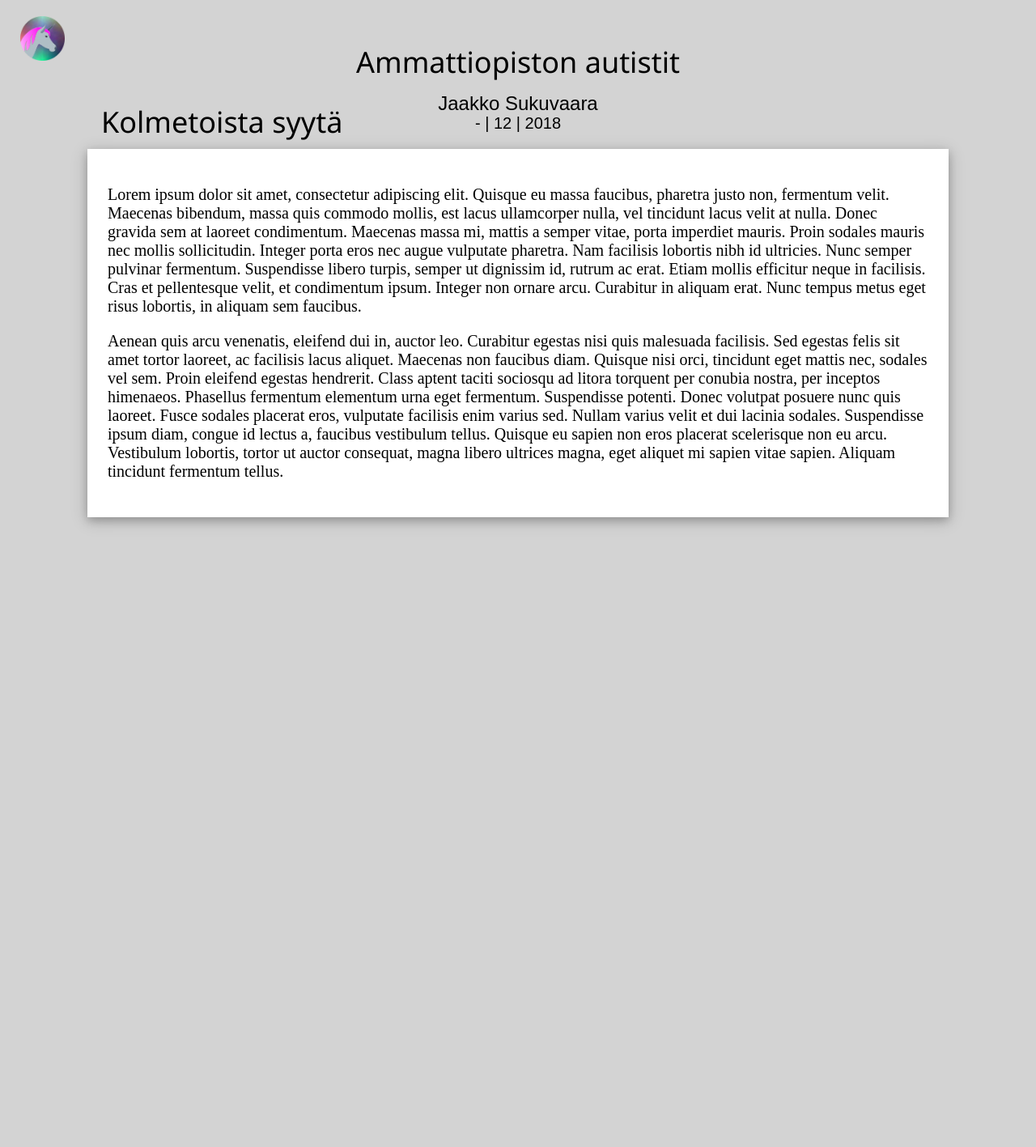
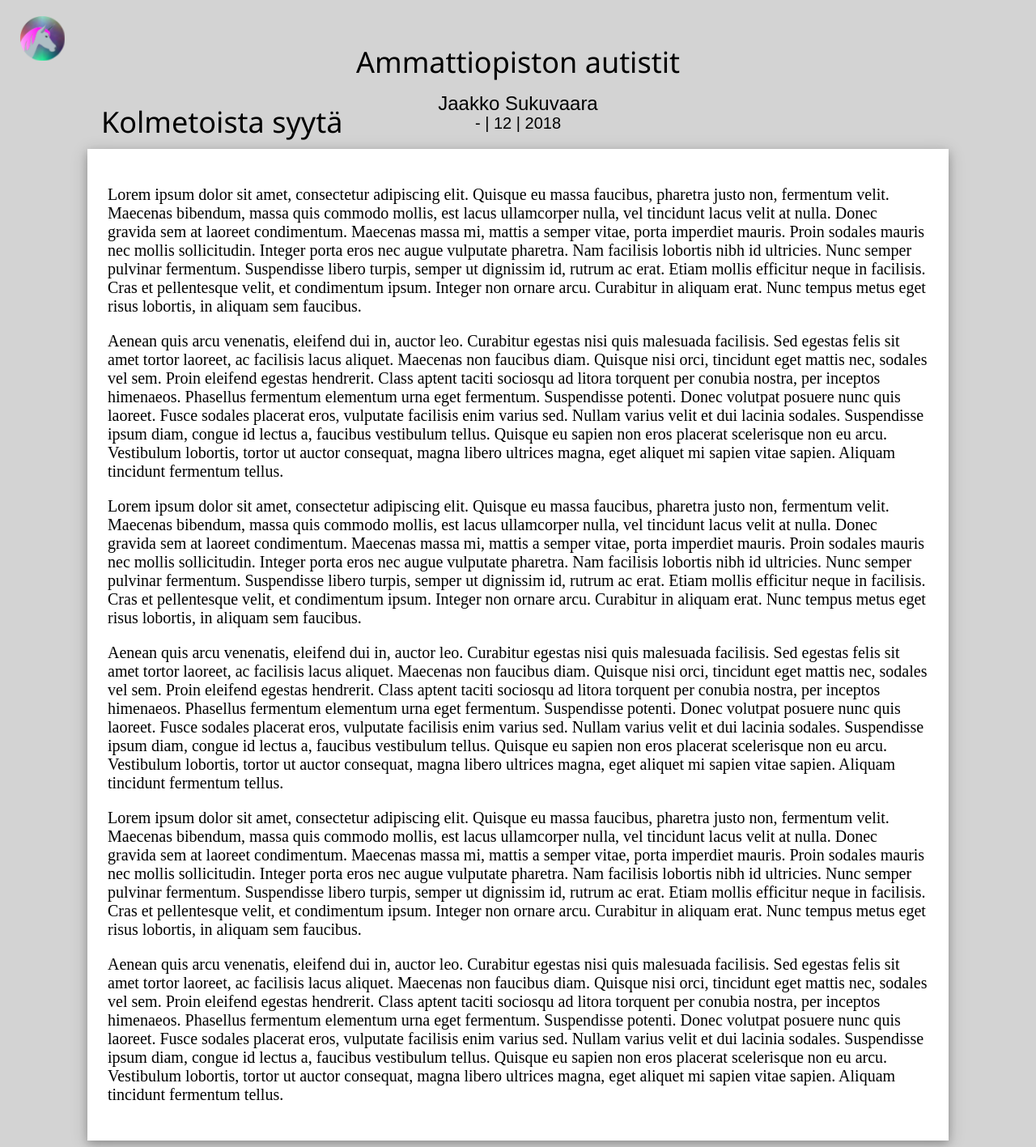
Before and after one commit to jaakop/saakoLisaaTehtavia, a PHP site: page /Blog/Blogs/Kolmetoistasyyta in a window 1280 px wide. Shown: the whole page at 81% size. Before the commit the page ends 651 px from the top, so only its background shows below. Run offline with PHP 8.4, Linux system fonts and the light colour scheme.

Commit message:
Fixed the title on the blog

```diff
--- a/Blog/Blogs/Kolmetoistasyyta/index.html
+++ b/Blog/Blogs/Kolmetoistasyyta/index.html
@@ -22,6 +22,18 @@
         <p>
             Aenean quis arcu venenatis, eleifend dui in, auctor leo. Curabitur egestas nisi quis malesuada facilisis. Sed egestas felis sit amet tortor laoreet, ac facilisis lacus aliquet. Maecenas non faucibus diam. Quisque nisi orci, tincidunt eget mattis nec, sodales vel sem. Proin eleifend egestas hendrerit. Class aptent taciti sociosqu ad litora torquent per conubia nostra, per inceptos himenaeos. Phasellus fermentum elementum urna eget fermentum. Suspendisse potenti. Donec volutpat posuere nunc quis laoreet. Fusce sodales placerat eros, vulputate facilisis enim varius sed. Nullam varius velit et dui lacinia sodales. Suspendisse ipsum diam, congue id lectus a, faucibus vestibulum tellus. Quisque eu sapien non eros placerat scelerisque non eu arcu. Vestibulum lobortis, tortor ut auctor consequat, magna libero ultrices magna, eget aliquet mi sapien vitae sapien. Aliquam tincidunt fermentum tellus.
         </p>
+        <p>
+            Lorem ipsum dolor sit amet, consectetur adipiscing elit. Quisque eu massa faucibus, pharetra justo non, fermentum velit. Maecenas bibendum, massa quis commodo mollis, est lacus ullamcorper nulla, vel tincidunt lacus velit at nulla. Donec gravida sem at laoreet condimentum. Maecenas massa mi, mattis a semper vitae, porta imperdiet mauris. Proin sodales mauris nec mollis sollicitudin. Integer porta eros nec augue vulputate pharetra. Nam facilisis lobortis nibh id ultricies. Nunc semper pulvinar fermentum. Suspendisse libero turpis, semper ut dignissim id, rutrum ac erat. Etiam mollis efficitur neque in facilisis. Cras et pellentesque velit, et condimentum ipsum. Integer non ornare arcu. Curabitur in aliquam erat. Nunc tempus metus eget risus lobortis, in aliquam sem faucibus.
+        </p>
+        <p>
+            Aenean quis arcu venenatis, eleifend dui in, auctor leo. Curabitur egestas nisi quis malesuada facilisis. Sed egestas felis sit amet tortor laoreet, ac facilisis lacus aliquet. Maecenas non faucibus diam. Quisque nisi orci, tincidunt eget mattis nec, sodales vel sem. Proin eleifend egestas hendrerit. Class aptent taciti sociosqu ad litora torquent per conubia nostra, per inceptos himenaeos. Phasellus fermentum elementum urna eget fermentum. Suspendisse potenti. Donec volutpat posuere nunc quis laoreet. Fusce sodales placerat eros, vulputate facilisis enim varius sed. Nullam varius velit et dui lacinia sodales. Suspendisse ipsum diam, congue id lectus a, faucibus vestibulum tellus. Quisque eu sapien non eros placerat scelerisque non eu arcu. Vestibulum lobortis, tortor ut auctor consequat, magna libero ultrices magna, eget aliquet mi sapien vitae sapien. Aliquam tincidunt fermentum tellus.
+        </p>
+        <p>
+            Lorem ipsum dolor sit amet, consectetur adipiscing elit. Quisque eu massa faucibus, pharetra justo non, fermentum velit. Maecenas bibendum, massa quis commodo mollis, est lacus ullamcorper nulla, vel tincidunt lacus velit at nulla. Donec gravida sem at laoreet condimentum. Maecenas massa mi, mattis a semper vitae, porta imperdiet mauris. Proin sodales mauris nec mollis sollicitudin. Integer porta eros nec augue vulputate pharetra. Nam facilisis lobortis nibh id ultricies. Nunc semper pulvinar fermentum. Suspendisse libero turpis, semper ut dignissim id, rutrum ac erat. Etiam mollis efficitur neque in facilisis. Cras et pellentesque velit, et condimentum ipsum. Integer non ornare arcu. Curabitur in aliquam erat. Nunc tempus metus eget risus lobortis, in aliquam sem faucibus.
+        </p>
+        <p>
+            Aenean quis arcu venenatis, eleifend dui in, auctor leo. Curabitur egestas nisi quis malesuada facilisis. Sed egestas felis sit amet tortor laoreet, ac facilisis lacus aliquet. Maecenas non faucibus diam. Quisque nisi orci, tincidunt eget mattis nec, sodales vel sem. Proin eleifend egestas hendrerit. Class aptent taciti sociosqu ad litora torquent per conubia nostra, per inceptos himenaeos. Phasellus fermentum elementum urna eget fermentum. Suspendisse potenti. Donec volutpat posuere nunc quis laoreet. Fusce sodales placerat eros, vulputate facilisis enim varius sed. Nullam varius velit et dui lacinia sodales. Suspendisse ipsum diam, congue id lectus a, faucibus vestibulum tellus. Quisque eu sapien non eros placerat scelerisque non eu arcu. Vestibulum lobortis, tortor ut auctor consequat, magna libero ultrices magna, eget aliquet mi sapien vitae sapien. Aliquam tincidunt fermentum tellus.
+        </p>
     </div>
 </body>
 </html>
--- a/Blog/Blogs/Kolmetoistasyyta/style.css
+++ b/Blog/Blogs/Kolmetoistasyyta/style.css
@@ -21,7 +21,7 @@ h1{
     background-color: white;
     box-shadow:0 4px 10px 0 rgba(0,0,0,0.2),0 4px 20px 0 rgba(0,0,0,0.19);
 }.title{
-    position: fixed;
+    position: absolute;
     left: 125px;
 }
 @media screen and (max-width: 1015px)
```
